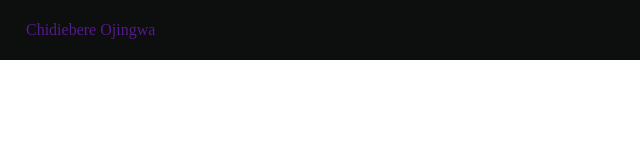
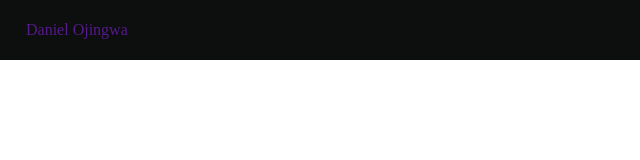
Before and after one commit to OjimmaJudithLeonard/portforlio_classes-pull-Judith, a plain HTML site: page index.html in a window 1280 px wide. Shown: the full height of the page, 0-640 px from the left. Drawn offline with Linux system fonts and the light colour scheme.

Commit message:
modified index.html

```diff
--- a/index.html
+++ b/index.html
@@ -11,7 +11,7 @@
     <header>
         <nav class="menu">
             <div class="name">
-                <a href="">Chidiebere Ojingwa</a>
+                <a href="">Daniel Ojingwa</a>
             </div>
             <div class="links">
                 <ul>
```
